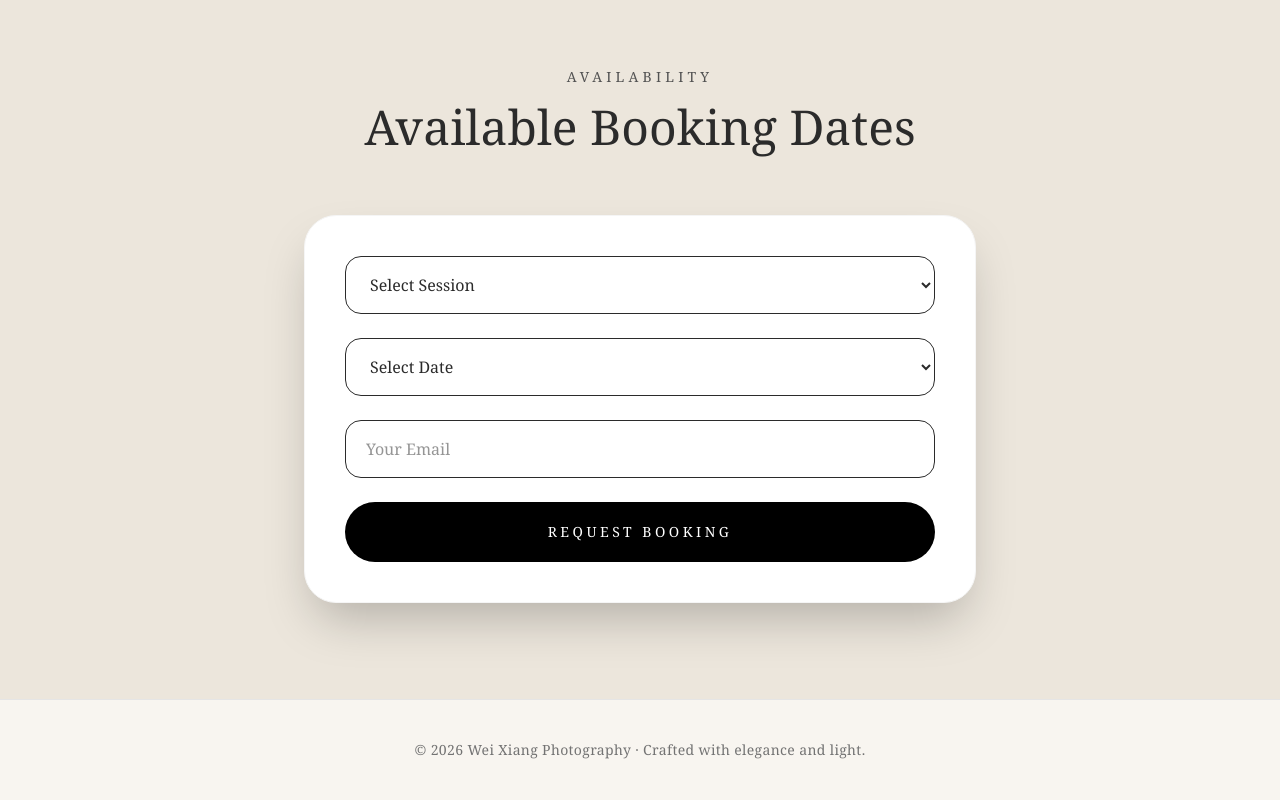
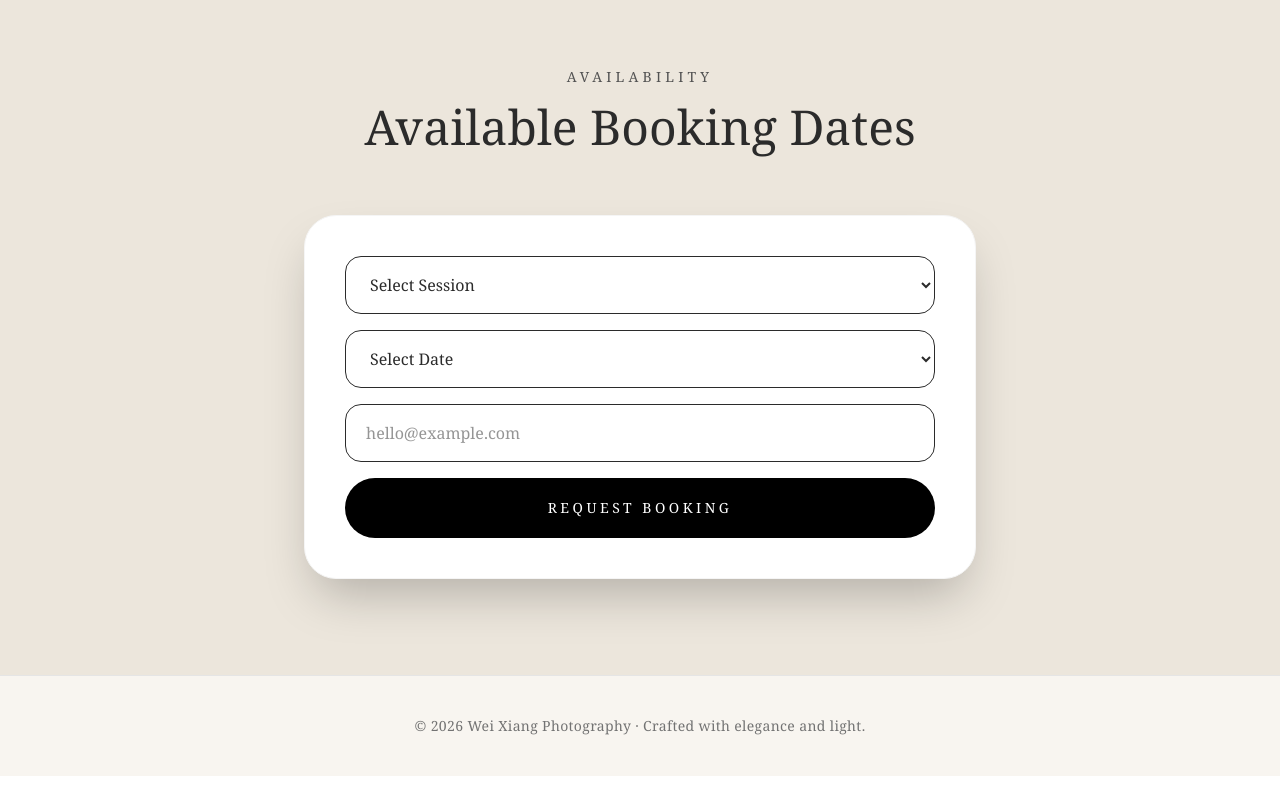
Before and after one commit to Weiphotostudio/wei-xiang-photography, a Next.js app: page / in a window 1280 px wide. Shown: the part 2933-3733 px from the top of the page. After the commit the page ends 3709 px from the top, so only its background shows below. Built offline with nearby package versions, Linux system fonts and the light colour scheme.

Commit message:
Update page.tsx

```diff
--- a/app/page.tsx
+++ b/app/page.tsx
@@ -53,11 +53,17 @@ export default function WeiPhotographyStudio() {
   const [selectedDate, setSelectedDate] = React.useState('');
   const [selectedSession, setSelectedSession] = React.useState('');
 
+  const scrollToBooking = () => {
+    document.getElementById("calendar")?.scrollIntoView({
+      behavior: "smooth",
+    });
+  };
+
   return (
     <div className="min-h-screen bg-[#f8f5f0] text-[#2b2b2b] font-serif">
 
-      {/* HEADER */}
       <header className="relative h-screen overflow-hidden">
+
         <img
           src="/photos/header.jpg"
           alt="Photography Hero"
@@ -72,18 +78,12 @@ export default function WeiPhotographyStudio() {
           </div>
 
           <div className="hidden md:flex gap-8 text-sm tracking-wide uppercase text-white/90">
-            <a href="#portfolio" className="hover:opacity-60 transition">
-              Portfolio
-            </a>
-            <a href="#packages" className="hover:opacity-60 transition">
-              Packages
-            </a>
-            <a href="#calendar" className="hover:opacity-60 transition">
-              Availability
-            </a>
-            <a href="#calendar" className="hover:opacity-60 transition">
-              Booking
-            </a>
+            <a href="#portfolio">Portfolio</a>
+            <a href="#packages">Packages</a>
+            <a href="#calendar">Availability</a>
+
+            {/* FIXED */}
+            <a href="#calendar">Booking</a>
           </div>
         </nav>
 
@@ -103,20 +103,21 @@ export default function WeiPhotographyStudio() {
               Elegant portrait photography crafted with soft cinematic tones, refined styling, and timeless emotion.
             </p>
 
-            {/* FIXED HERO BUTTON ONLY */}
+            {/* FIXED */}
             <a
               href="#calendar"
               className="inline-block mt-10 rounded-full border border-white px-8 py-4 text-sm uppercase tracking-[0.2em] text-white hover:bg-white hover:text-black transition duration-300"
             >
               Book Your Session
             </a>
+
           </div>
         </div>
       </header>
 
-      {/* PORTFOLIO */}
       <section id="portfolio" className="px-6 py-24 md:px-16">
         <div className="max-w-7xl mx-auto">
+
           <div className="mb-16 text-center">
             <p className="uppercase tracking-[0.3em] text-sm text-neutral-500">
               Portfolio
@@ -147,7 +148,6 @@ export default function WeiPhotographyStudio() {
         </div>
       </section>
 
-      {/* PACKAGES */}
       <section id="packages" className="bg-[#ece6dc] px-6 py-24 md:px-16">
         <div className="max-w-6xl mx-auto">
 
@@ -176,9 +176,7 @@ export default function WeiPhotographyStudio() {
                 <button
                   onClick={() => {
                     setSelectedSession(pkg.title);
-                    document.getElementById("calendar")?.scrollIntoView({
-                      behavior: "smooth",
-                    });
+                    scrollToBooking();
                   }}
                   className="mt-10 w-full rounded-full bg-black px-6 py-4 text-sm uppercase tracking-[0.2em] text-white transition hover:opacity-90"
                 >
@@ -190,8 +188,8 @@ export default function WeiPhotographyStudio() {
         </div>
       </section>
 
-      {/* BOOKING */}
       <section id="calendar" className="bg-[#ece6dc] px-6 py-24 md:px-16">
+
         <div className="max-w-5xl mx-auto">
 
           <div className="text-center mb-16">
@@ -205,12 +203,10 @@ export default function WeiPhotographyStudio() {
 
           <div className="max-w-2xl mx-auto rounded-[2rem] bg-white p-10 shadow-2xl border border-neutral-100">
 
-            <div className="space-y-6">
-
             <select
               value={selectedSession}
               onChange={(e) => setSelectedSession(e.target.value)}
-                className="w-full rounded-2xl border px-5 py-4"
+              className="w-full rounded-2xl border px-5 py-4 mb-4"
             >
               <option value="">Select Session</option>
               {packages.map((p) => (
@@ -223,7 +219,7 @@ export default function WeiPhotographyStudio() {
             <select
               value={selectedDate}
               onChange={(e) => setSelectedDate(e.target.value)}
-                className="w-full rounded-2xl border px-5 py-4"
+              className="w-full rounded-2xl border px-5 py-4 mb-4"
             >
               <option value="">Select Date</option>
               {availableDates.map((d) => (
@@ -233,8 +229,8 @@ export default function WeiPhotographyStudio() {
 
             <input
               type="email"
-                placeholder="Your Email"
-                className="w-full rounded-2xl border px-5 py-4"
+              placeholder="hello@example.com"
+              className="w-full rounded-2xl border px-5 py-4 mb-4"
             />
 
             <button
@@ -255,13 +251,12 @@ export default function WeiPhotographyStudio() {
 
           </div>
         </div>
-        </div>
       </section>
 
-      {/* FOOTER */}
       <footer className="border-t border-neutral-200 px-6 py-10 text-center text-sm tracking-wide text-neutral-500">
         © 2026 Wei Xiang Photography · Crafted with elegance and light.
       </footer>
+
     </div>
   );
 }
```
Lines whose indentation alone changed are shown as unchanged.
